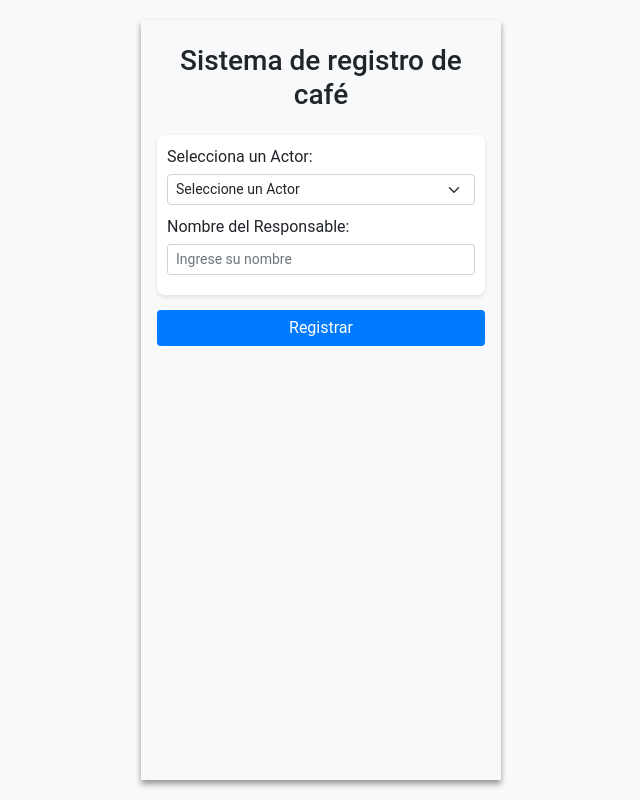
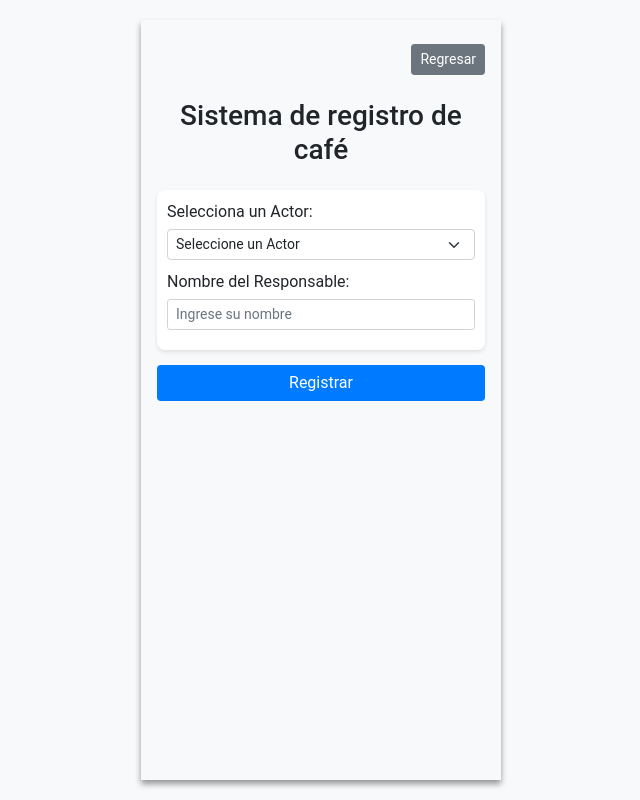
Before and after one commit to dieramirezma/nucleo-ia-cafe-tracking, a plain HTML site: page register.html in a window 1280 px wide. Shown: the whole page, without its empty margins (319-959 px from the left). Drawn offline with nearby package versions, Linux system fonts and the light colour scheme.

Commit message:
feat: add button to redirect from register to index

```diff
--- a/js/script.js
+++ b/js/script.js
@@ -39,3 +39,7 @@ document.addEventListener("DOMContentLoaded", function () {
 
   ocultarFormularios();
 });
+
+function goHome() {
+  window.location.href = "index.html";
+}
--- a/register.html
+++ b/register.html
@@ -14,6 +14,9 @@
 <body>
 
   <div class="container small-screen-container py-4">
+    <div class="d-flex justify-content-end mb-4">
+      <button class="btn btn-secondary btn-sm btn-home" onclick="goHome()">Regresar</button>
+    </div>
     <h1 class="text-center mb-4 fs-3">Sistema de registro de café</h1>
 
     <!-- Seleccionar el tipo de Actor: productor, procesadores primarios, etc -->
```
Also changed, not shown: css/styles.css (line endings or trailing spaces).
